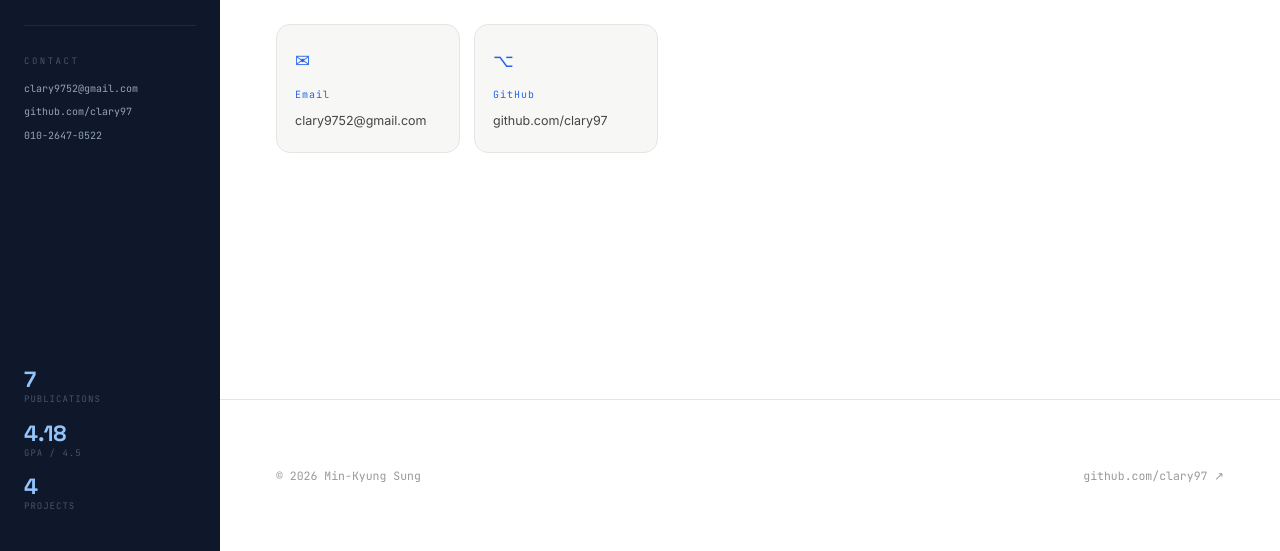
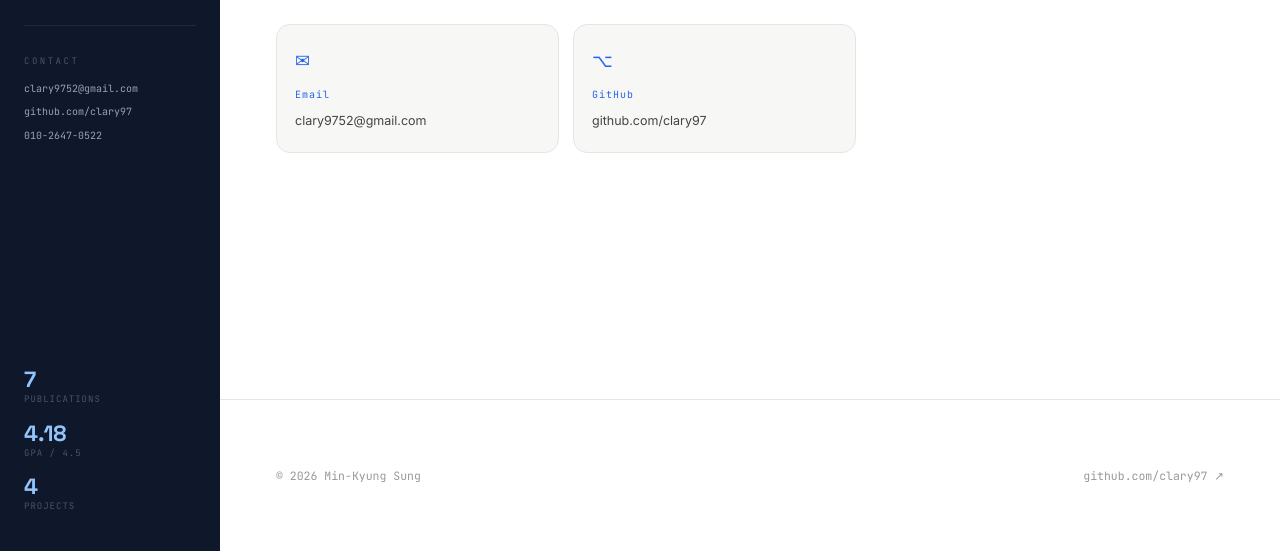
Before and after one commit to clary97/mk_portfolio, a plain HTML site: page contact.html in a window 1280 px wide. Shown: the part 249-800 px from the top of the page. Drawn offline with Linux system fonts and the light colour scheme.

Commit message:
Update main.css

```diff
--- a/css/main.css
+++ b/css/main.css
@@ -529,7 +529,7 @@ main {
 
 /* ── CONTACT ── */
 .contact-section { max-width: 580px; }
-.contact-grid { display: grid; grid-template-columns: repeat(3, 1fr); gap: 14px; }
+.contact-grid { display: grid; grid-template-columns: repeat(2, 1fr); gap: 14px; }
 .contact-card {
   display: flex;
   flex-direction: column;
```
